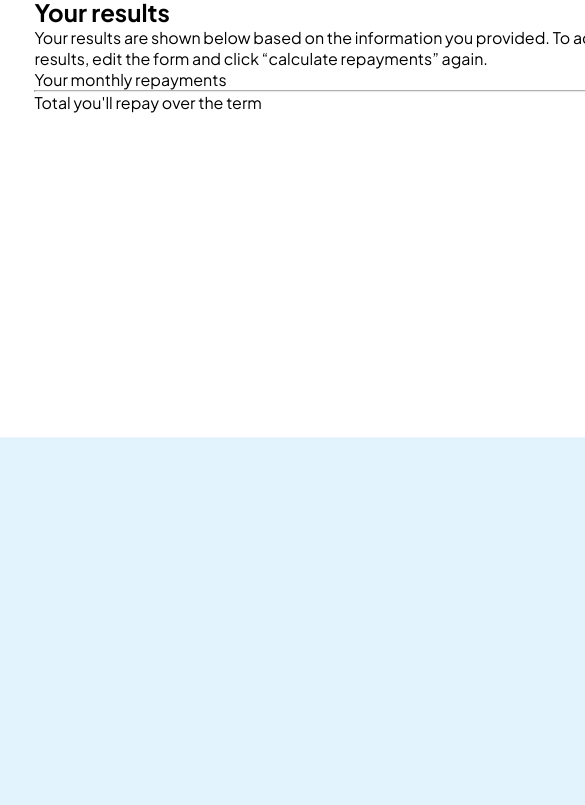
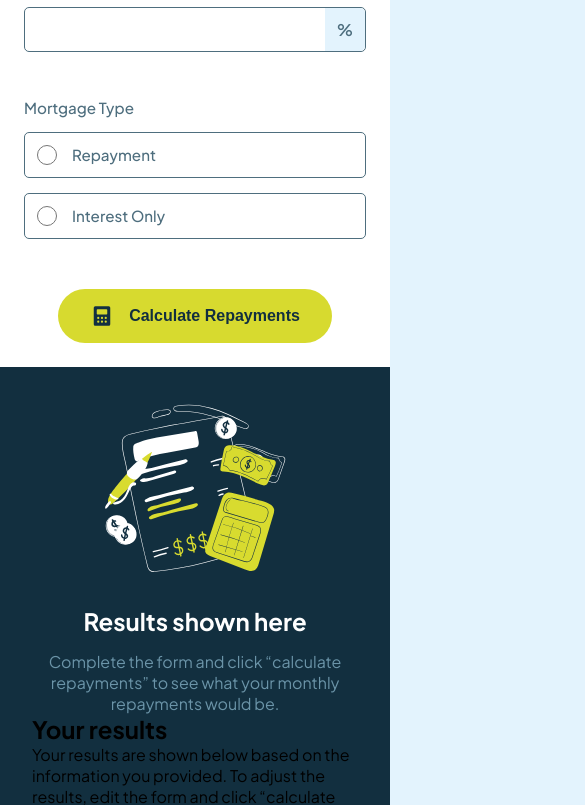
Before and after one commit to Glenda9031/Mortgage_Repayment_Calculator_Main, a plain HTML site: page index.html in a window 390 px wide. Shown: the part 339-1144 px from the top of the page, 585 px wide, since content can reach past the window. Before the commit the page ends 844 px from the top, so only its background shows below. Drawn offline with Linux system fonts and the light colour scheme.

Commit message:
Update style.css

```diff
--- a/css/style.css
+++ b/css/style.css
@@ -200,3 +200,216 @@ input::-webkit-inner-spin-button {
   background-color: hsla(61%, 70%, 52%, 0.213);
   border-color: var(--Lime);
 }
+
+#interest-only-option,
+#repayment-option {
+  width: 1.25rem;
+  height: 1.25rem;
+}
+
+input[type="radio"] {
+  accent-color: var(--Lime);
+}
+
+.calculate-button {
+  margin-top: 2.2rem;
+  width: 18.75rem;
+  padding: .9375rem;
+  border-radius: 3.125rem;
+  border: none;
+  background-color: var(--Lime);
+  display: flex;
+  justify-content: center;
+  align-items: center;
+  gap: .9375rem;
+  cursor: pointer;
+}
+
+.calculate-button > span {
+  font-size: 1.2em;
+  font-weight: 700;
+  color: var(--Slate900);
+}
+
+.results-container {
+  width: 50%;
+  background-color: var(--Slate900);
+  border-radius: 0 1.25rem 1.25rem 5rem;
+}
+
+.results-header {
+  height: 100%;
+  display: flex;
+  flex-direction: column;
+  justify-content: center;
+  align-items: center;
+}
+
+.results-header > h2 {
+  color: var(--White);
+  margin: .9375rem;
+}
+
+.desc {
+  text-align: center;
+  padding-inline: 1.5625rem;
+  color: var(--Slate500);
+}
+
+.results-details {
+  display: none;
+  position: absolute;
+  top: 0;
+  padding: 2.5rem;
+}
+
+.results-details > h2 {
+  margin-bottom: 1rem;
+  color: var(--White);
+  font-size: 1.45em;
+}
+
+.results-details > p {
+  color: var(--Slate500);
+}
+
+.results-summary {
+  margin-top: 2rem;
+  background-color: #0e2431;
+  padding: 2rem;
+  border-radius: .625rem;
+  border-top: .3125rem solid var(--Lime);
+}
+
+.results-summary > p {
+  color: var(--Slate500);
+}
+
+.monthly-repayment {
+  font-size: 3.2em;
+  margin: 1.5625rem 0;
+  color: var(--Lime);
+}
+
+hr {
+  border: .0625rem solid var(--Slate700);
+  msrgin-bottom: 2rem;
+}
+
+.total-repayment {
+  font-size: 0.8em;
+  margin: .625rem 0;
+  color: var(--White);
+}
+
+.error-msg {
+  color: var(--Red);
+  font-size: 0.8em;
+  vont-weight: 600;
+}
+
+.show {
+  display: block;
+}
+
+.hide {
+  display: none;
+}
+
+.error-background {
+   background-color: var(--Red);
+   color: var(--White);
+}
+
+.error-border {
+  border-color: var(--Red);
+}
+
+.select {
+  background-color: hsla(61, 70%, 52%, 0.213);
+  border-color: var(--Lime);
+}
+
+@media (max-width: 64rem) {
+  .container {
+    width: 55em;
+  }
+}
+
+@media (max-width: 50rem) {
+  section {
+    padding: 1rem 0;
+  }
+
+  .container {
+    position: static;
+    margin: auto;
+    transform: translate(0, 0);
+    height: 100%;
+    width: 90%;
+    display: flex;
+    flex-direction: column;
+  }
+
+  .details-container {
+    width: 100%;
+  }
+
+  .term-interest-container {
+    width: 100%;
+  }
+
+  .term-container,
+  .interest-container {
+    width: 100%;
+  }
+
+  .results-container {
+    width: 100%;
+    background-color: var(--Slate900);
+    border-radius: 0 0 1.25rem 1.25rem;
+    padding: 2rem;
+  }
+
+  .results-details {
+    position: static;
+    padding: 0;
+  }
+}
+
+@media (max-width: 31.25rem) {
+  section {
+    padding: 0rem 0;
+  }
+
+  .container {
+    width: 100%;
+    border-radius: 0;
+  }
+
+  .header-container {
+    flex-wrap: wrap;
+    gap: .5rem;
+  }
+
+  .details-container {
+    padding: 1.5rem;
+  }
+
+  .term-interest-container {
+    flex-direction: column;
+  }
+
+  .results-container {
+    border-radius: 0;
+  }
+
+  .desc {
+    padding-inline: 0rem;
+  }
+
+  .calculate-button {
+    width: 80%;
+    margin-inline: auto;
+  }
+}
```
